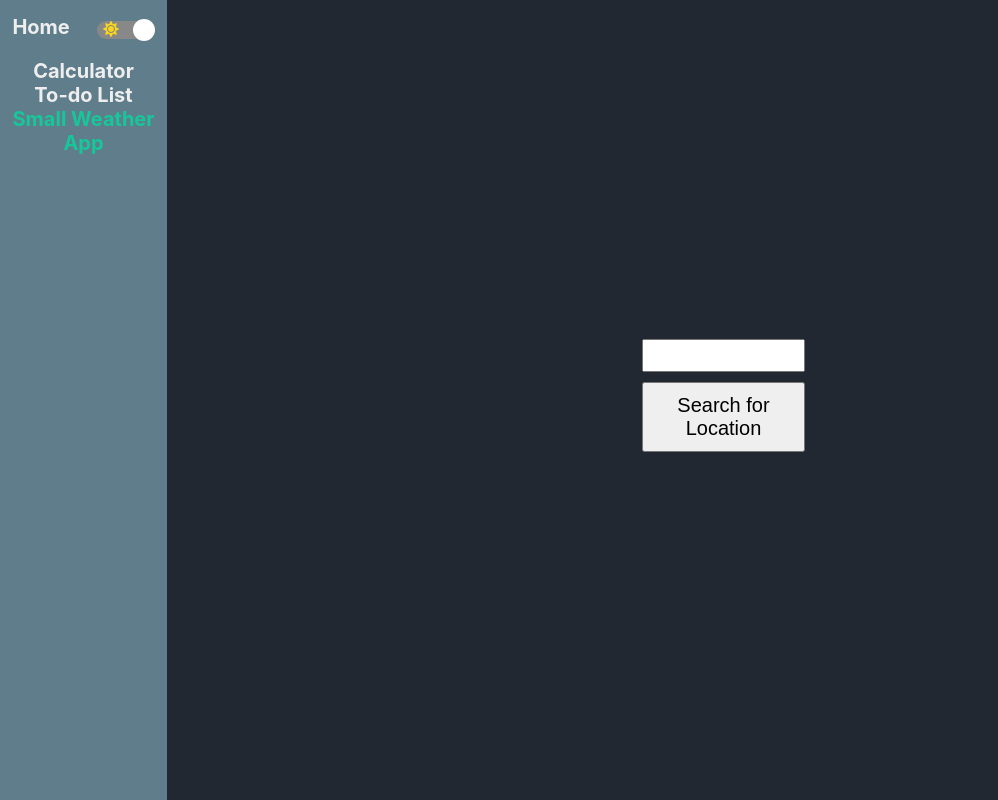
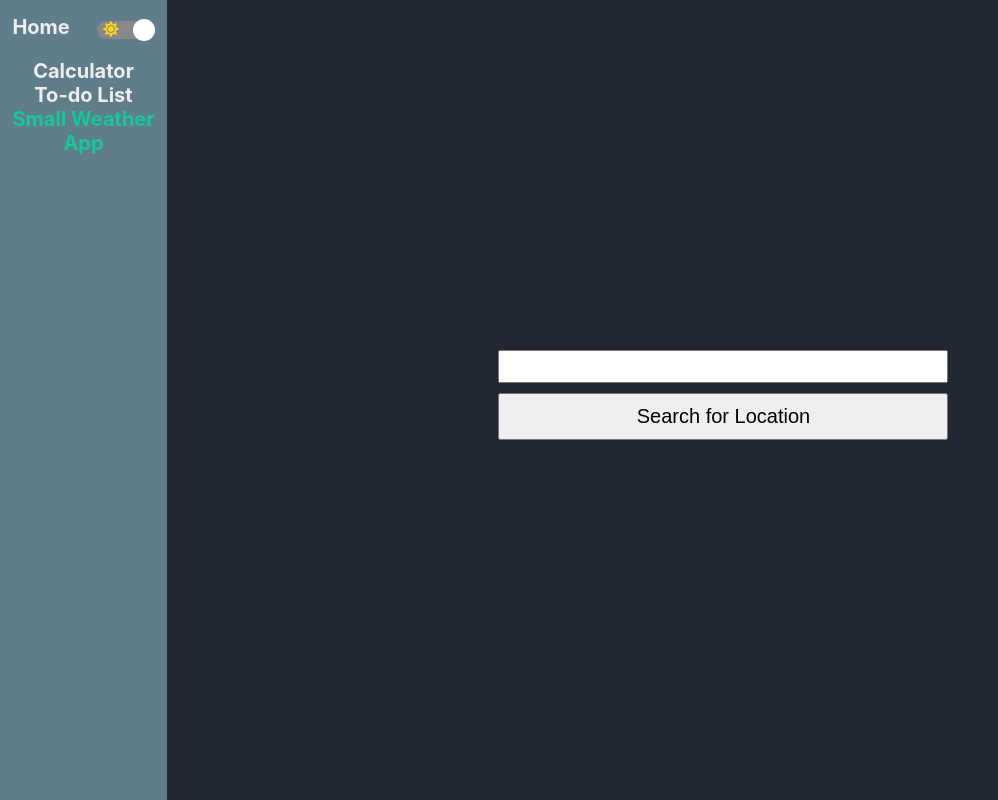
Before and after one commit to mattie43/PersonalCodeSnippets, a React (Create React App) app: page /weather in a window 1280 px wide. Shown: the whole page, without its empty margins (0-998 px from the left). Built offline with nearby package versions, Linux system fonts and the light colour scheme.

Commit message:
quick update

```diff
--- a/src/components/Weather.js
+++ b/src/components/Weather.js
@@ -103,14 +103,14 @@ const Body = styled.div`
   & input {
     outline: none;
     font-size: 25px;
-    width: 50%;
+    width: 450px;
   }
   & button {
     outline: none;
     font-size: 20px;
     padding: 10px;
     margin: 10px;
-    width: 50%;
+    width: 450px;
   }
   & ul {
     list-style: none;
```
Also changed, not shown: 1 other file (tests, documents, lock files or other folders).
